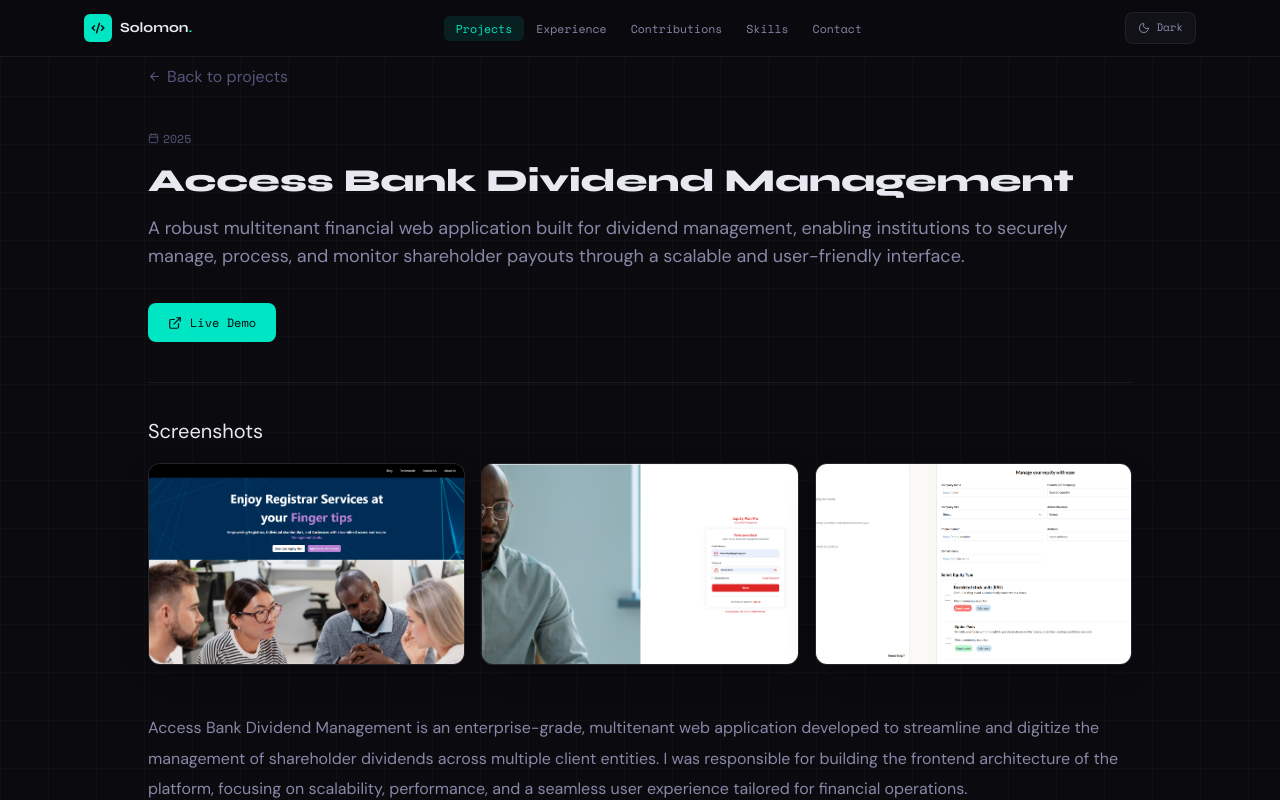
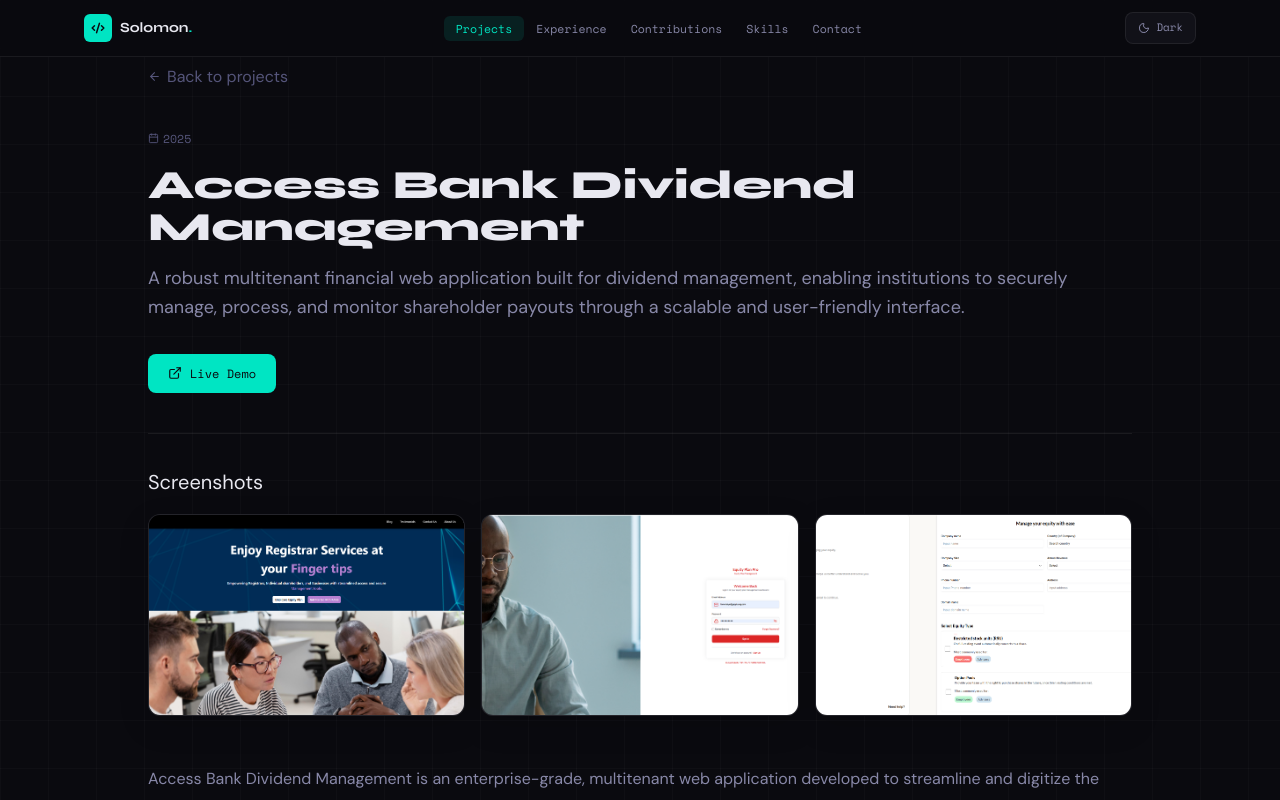
Before and after one commit to solomonojox/my-portfolio, a Next.js app: page /projects/access-bank-dividend in a window 1280 px wide. Shown: the top 800 px of the page. Built offline with nearby package versions, Linux system fonts and the light colour scheme.

Commit message:
font sizes

```diff
--- a/app/experience/[slug]/page.tsx
+++ b/app/experience/[slug]/page.tsx
@@ -12,7 +12,7 @@
   const params = useParams();
   const slug = params.slug as string;
 
-  const [exp, setExp] = useState(() => experiences.find(e => e.slug === slug));
+  const [exp] = useState(() => experiences.find(e => e.slug === slug));
 
   useEffect(() => {
     if (!exp) {
@@ -49,7 +49,7 @@
         )}
 
         <div>
-          <h1 className="display-heading" style={{ fontSize: '2.5rem', color: 'var(--text)', marginBottom: '0.25rem' }}>{exp.role}</h1>
+          <h1 className="display-heading text-[1.5rem] md:text-[2.5rem]" style={{ color: 'var(--text)', marginBottom: '0.25rem' }}>{exp.role}</h1>
           <div style={{ display: 'flex', alignItems: 'center', gap: '0.75rem', flexWrap: 'wrap' }}>
             <span style={{ fontWeight: 600, color: 'var(--accent)' }}>{exp.company}</span>
             <span className="mono" style={{ fontSize: '0.72rem', color: 'var(--text-3)' }}>{exp.period}</span>
--- a/app/projects/[slug]/page.tsx
+++ b/app/projects/[slug]/page.tsx
@@ -43,7 +43,7 @@
             </span>
           )}
         </div>
-        <h1 className="display-heading" style={{ fontSize: '2rem', color: 'var(--text)', marginBottom: '1rem' }}>{project.title}</h1>
+        <h1 className="display-heading text-[1.5rem] md:text-[2.5rem]" style={{color: 'var(--text)', marginBottom: '1rem' }}>{project.title}</h1>
         <p style={{ fontSize: '1.125rem', color: 'var(--text-2)' }}>{project.description}</p>
       </div>
 
```
